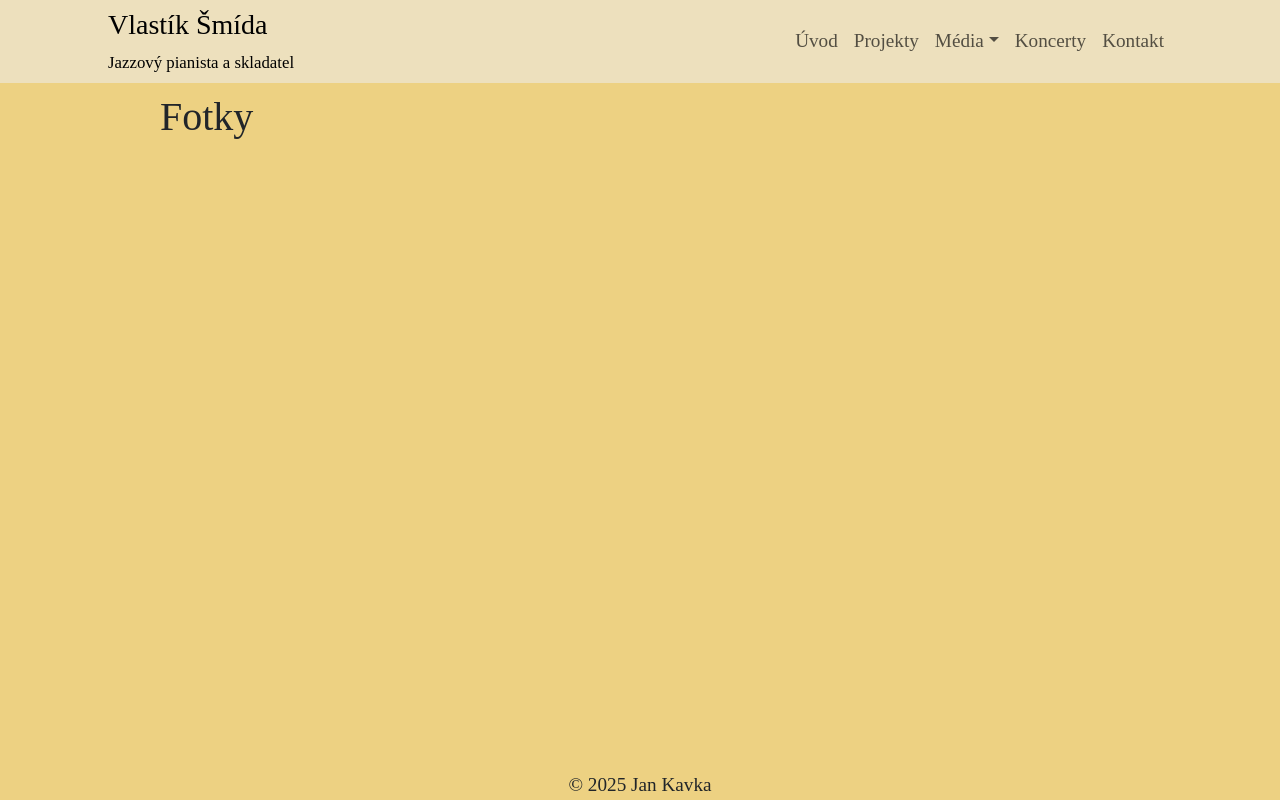
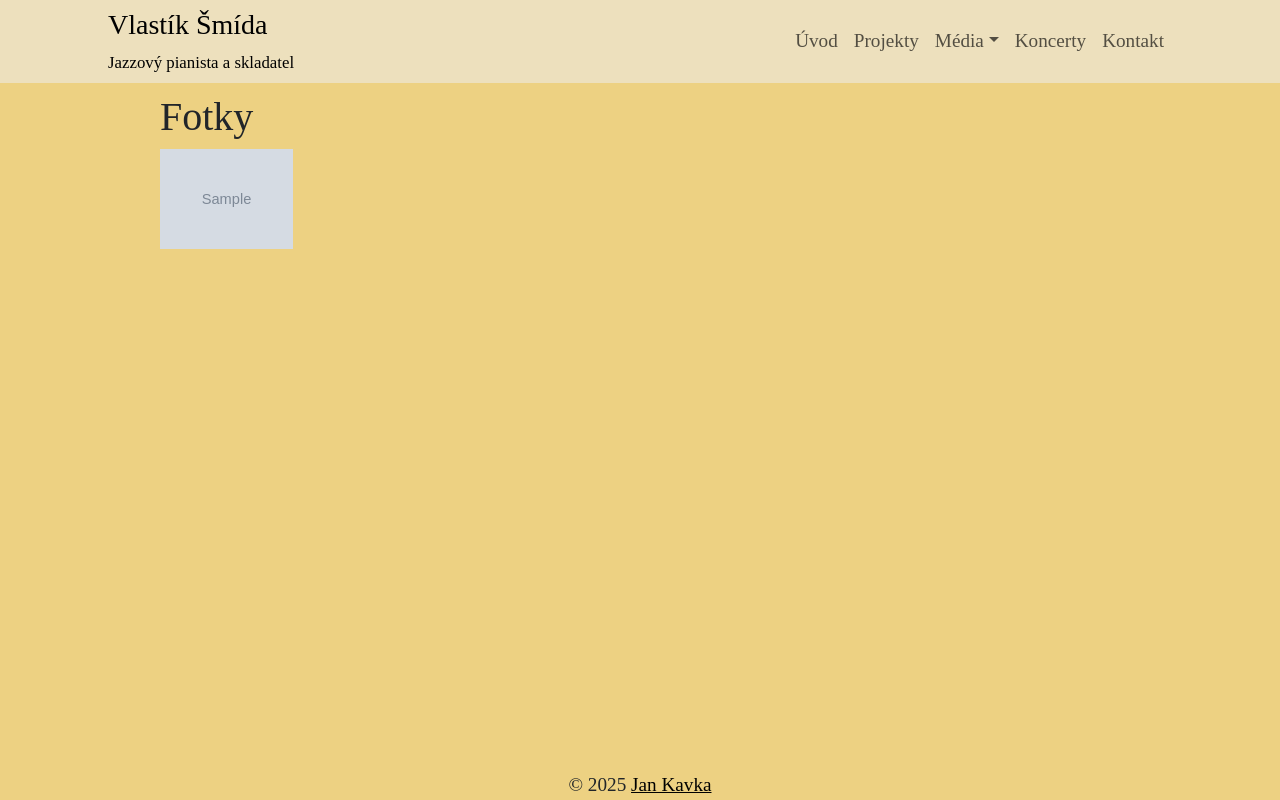
Before and after one commit to jankavka/musician_web, a Django app: page /fotky in a window 1280 px wide. Run offline with Django 4.2, Linux system fonts and the light colour scheme; tables that the repository leaves empty hold one stand-in row (values such as "Sample post"); grey boxes marked "Sample" are stand-in pictures; parts of the project's set-up code (start-up, migrations or seed data) failed here and were passed over; some libraries are stand-ins or nearby versions; some web fonts are replaced.

Commit message:
Added Photos model, updated urlsConf, added MEDIA_ROOT, MEDIA_URL and some CSS

```diff
--- a/web_site/admin.py
+++ b/web_site/admin.py
@@ -2,7 +2,8 @@ from django.contrib import admin
 
 # Register your models here.
 
-from .models import Event, Project
+from .models import Event, Project, Photos
 
 admin.site.register(Event)
 admin.site.register(Project)
+admin.site.register(Photos)
--- a/web_site/models.py
+++ b/web_site/models.py
@@ -2,6 +2,10 @@ from django.db import models
 from datetime import datetime, tzinfo, timezone, timedelta
 import pytz
 import locale
+from django.dispatch import receiver
+
+import os
+import uuid
 
 # Create your models here.
 
@@ -39,3 +43,17 @@ class Project(models.Model):
 
     def __str__(self):
         return self.band_name + ", " + self.description
+
+
+class Photos(models.Model):
+    title = models.CharField(max_length=200, verbose_name="titulek")
+    photo = models.ImageField(verbose_name="foto")
+
+
+    class Meta:
+        verbose_name = "Fotka"
+        verbose_name_plural = "Fotky"
+
+
+    def __str__(self):
+        return self.title + ": " + self.photo.path
--- a/web_site/static/web_site/style/style.css
+++ b/web_site/static/web_site/style/style.css
@@ -7,6 +7,8 @@
     --bg-darker: rgb(237, 209, 130);
     --bg-lighter: rgb(237, 224, 189);
 }
+
+/* navigation and general */
 
 html>* {
     font-family: 'Cabin';
@@ -29,17 +31,13 @@ article {
     margin: 10px auto;
 }
 
-.my-text {
+.nav-title-text {
     text-decoration: none;
     color: black;
     size: 100px;
 }
 
-.test {
-    size: 500px;
-}
-
-.index-picture-div {
+.main-picture {
     text-align: center;
 }
 
@@ -58,6 +56,12 @@ footer {
     width: 100%;
 }
 
+.dev-link{
+    color: black;
+}
+
+
+
 @media (width < 767px) {
     article {
         max-width: fit-content;
@@ -67,3 +71,18 @@ footer {
         max-width: 100px;
     }
 }
+
+
+/* photos section */
+
+.picture-box {
+    /* grid-template-columns: repeat(2, 1fr); */
+    grid-template-columns: 1fr 1fr 1fr;
+    align-content: center;
+
+}
+
+.my-picture {
+    max-width: 200px;
+    max-height: 100px;
+}
--- a/web_site/templates/web_site/base.html
+++ b/web_site/templates/web_site/base.html
@@ -15,10 +15,7 @@
       crossorigin="anonymous"
     ></script>
     <link rel="stylesheet" href="static/web_site/style/style.css" />
-    <!-- {% load bootstrap5 %}
-        {% bootstrap_css %}
-        {% bootstrap_javascript %}
-        {% load static %} -->
+
   </head>
   <body>
     <nav class="navbar navbar-expand-lg my-bg-nav text-sm-start">
@@ -26,7 +23,7 @@
         class="ms-0 flex-column text-start align-self-start flex-lg-row ms-lg-5 me-5 container-fluid"
       >
         <div class="ms-0 ms-lg-5 align-self-start mb-lg-0 mb-3">
-          <a href="/" class="my-text">
+          <a href="/" class="nav-title-text">
             <h3>Vlastík Šmída</h3>
             <small>Jazzový pianista a skladatel</small>
           </a>
@@ -85,7 +82,7 @@
     <footer
       class="text-center"
     >
-      <div>© 2025 Jan Kavka</div>
+      <div>© 2025 <a class="dev-link" href="https://jankavka-dev.cz/">Jan Kavka</a></div>
     </footer>
   </body>
 </html>
--- a/web_site/templates/web_site/index.html
+++ b/web_site/templates/web_site/index.html
@@ -2,7 +2,7 @@
 <!DOCTYPE html>
 <html lang="cs">
   {% block picure %}
-  <div class="index-picture-div">
+  <div class="main-picture">
     <img
       src="static/web_site/pictures/Snímek obrazovky 2025-10-04 v 9.32.18.png"
       alt="Vlastík Šmída"
--- a/web_site/templates/web_site/photos.html
+++ b/web_site/templates/web_site/photos.html
@@ -1,10 +1,19 @@
 {% extends "web_site/base.html" %}
+
 <!DOCTYPE html>
 
 <html>
     {% block article %}
     <article>
         <h1>Fotky</h1>
+        <div class="picture-box d-grid gap-3">
+        {% for photo in photos_list %}
+
+            <img class="my-picture" src={{photo.photo.url}} alt="{{photo.title}}">
+
+
+        {% endfor %}
+        </div>
     </article>
     {% endblock %}
 </html>
--- a/web_site/urls.py
+++ b/web_site/urls.py
@@ -1,4 +1,9 @@
 from django.urls import path
+from django.conf import settings
+from django.conf.urls.static import static
+
+from django.urls import re_path
+from django.views.static import serve
 
 from . import views
 
@@ -9,4 +14,15 @@ urlpatterns = [
     path("projekty", views.projects, name="projects"),
     path("fotky", views.photos, name="photos"),
     path("videa", views.videos, name="videos")
-]
+] + static(settings.MEDIA_URL, document_root=settings.MEDIA_ROOT)
+
+# if settings.DEBUG:
+#     urlpatterns += [
+#         re_path(
+#             r"^uploads/(?P<path>.*)$",
+#             serve,
+#             {
+#                 "document_root": settings.MEDIA_ROOT,
+#             },
+#         ),
+#     ]
--- a/web_site/views.py
+++ b/web_site/views.py
@@ -1,6 +1,6 @@
 from django.shortcuts import render
 from django.http import HttpResponse, Http404
-from web_site.models import Event, Project
+from web_site.models import Event, Project, Photos
 
 # Create your views here.
 
@@ -22,7 +22,12 @@ def projects(request):
     return render(request, "web_site/projects.html")
 
 def photos(request):
-    return render(request, "web_site/photos.html")
+    try:
+        photos_list = Photos.objects.all()
+    except:
+        raise Http404("Phohots are empty")
+    context = {"photos_list":photos_list}
+    return render(request, "web_site/photos.html", context)
 
 
 def videos(request):
```
Also changed, not shown: vlastik_site/settings.py (+8 -1 lines), web_site/migrations/0004_photos.py (added), web_site/uploads/01_KAHOMAtrio_JAZZuPIVA_20221012-2626.jpg (added), web_site/uploads/01_KAHOMAtrio_JAZZuPIVA_20221012-2628.jpg (added), web_site/uploads/01_KAHOMAtrio_JAZZuPIVA_20221012-2630.jpg (added).
